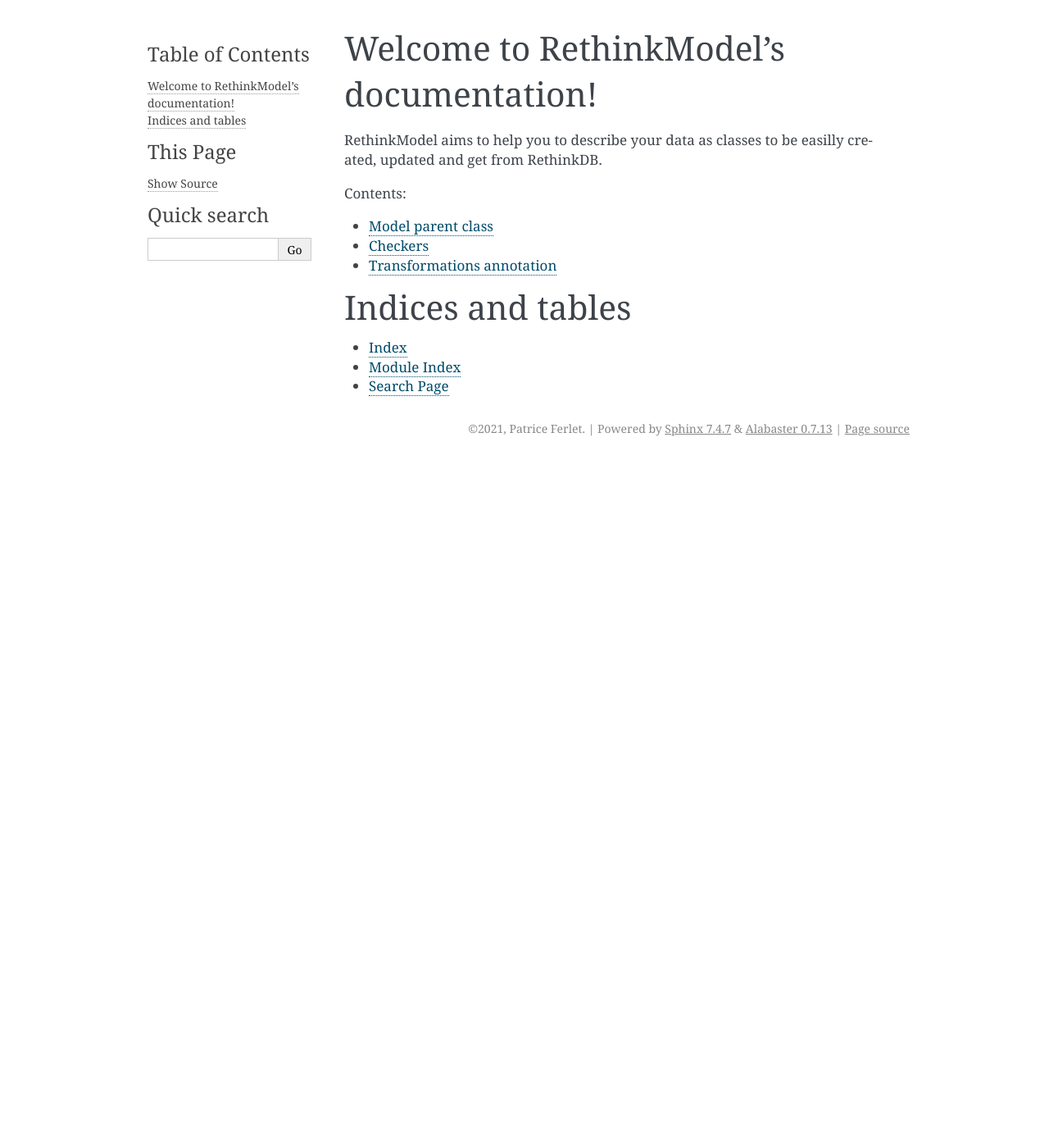
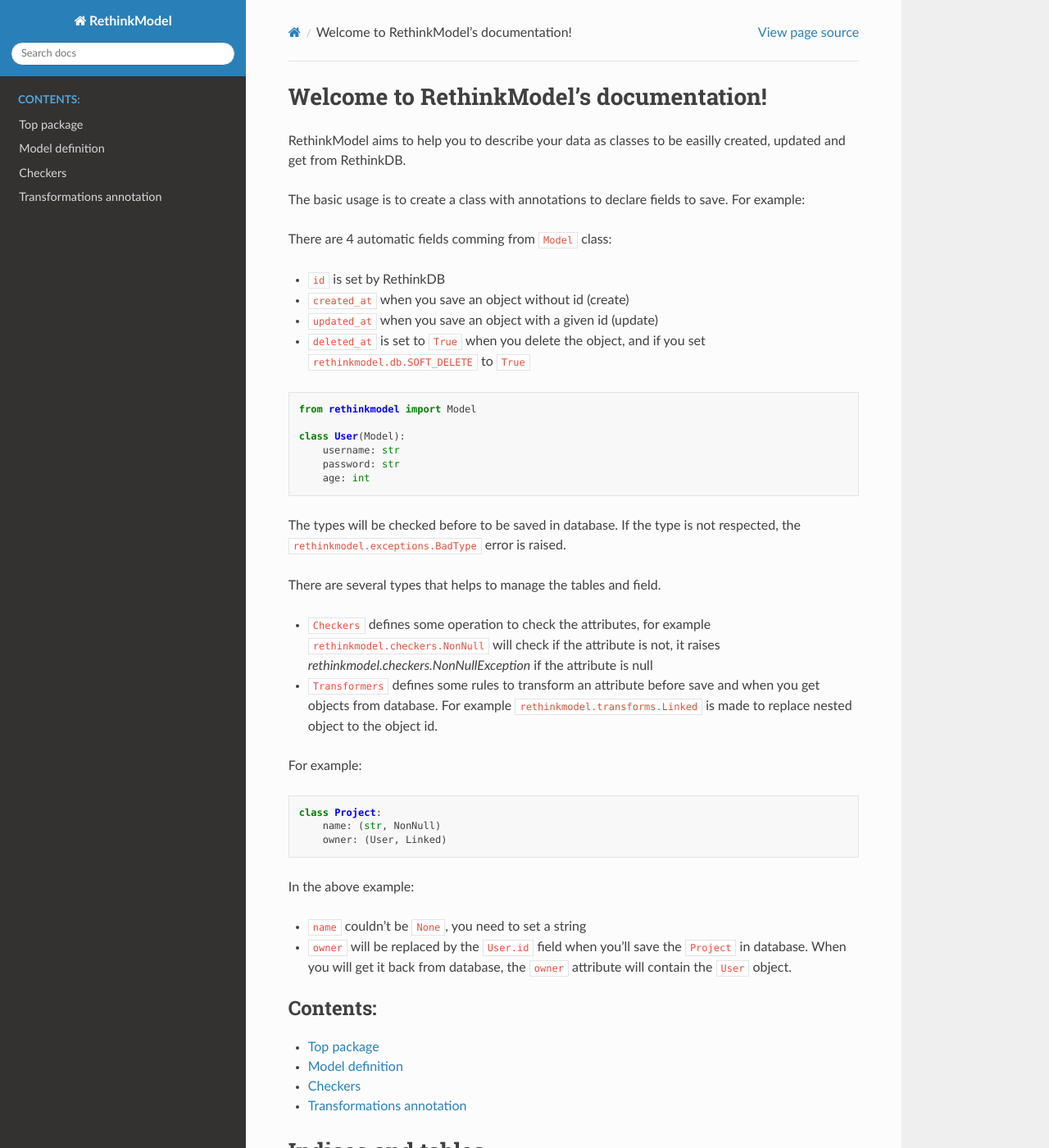
Before and after one commit to metal3d/rethinkmodel, a Sphinx documentation site: the page built from doc/index.rst, in a window 1280 px wide and 1400 px high. Shown: the whole window at 82% size. Built offline with Sphinx 7.4.7 and the Read the Docs theme 2.0.0, drawn with Linux system fonts in a browser that asks for light colours; some of the changed text lies outside the part shown.

Commit message:
Better documentation

```diff
--- a/doc/conf.py
+++ b/doc/conf.py
@@ -12,6 +12,8 @@
 #
 import os
 import sys
+
+import sphinx_rtd_theme
 
 sys.path.insert(0, os.path.abspath(".."))
 
@@ -31,7 +33,7 @@
 # Add any Sphinx extension module names here, as strings. They can be
 # extensions coming with Sphinx (named 'sphinx.ext.*') or your custom
 # ones.
-extensions = ["sphinx.ext.autodoc"]
+extensions = ["sphinx.ext.autodoc", "sphinx_rtd_theme"]
 
 # Add any paths that contain templates here, relative to this directory.
 templates_path = ["_templates"]
@@ -47,7 +49,8 @@
 # The theme to use for HTML and HTML Help pages.  See the documentation for
 # a list of builtin themes.
 #
-html_theme = "alabaster"
+# html_theme = "alabaster"
+html_theme = "sphinx_rtd_theme"
 
 # Add any paths that contain custom static files (such as style sheets) here,
 # relative to this directory. They are copied after the builtin static files,
--- a/doc/index.rst
+++ b/doc/index.rst
@@ -8,11 +8,52 @@
 
 RethinkModel aims to help you to describe your data as classes to be easilly created, updated and get from RethinkDB.
 
+The basic usage is to create a class with annotations to declare fields to save. For example:
+
+There are 4 automatic fields comming from :code:`Model` class:
+
+- :code:`id` is set by RethinkDB
+- :code:`created_at` when you save an object without id (create)
+- :code:`updated_at` when you save an object with a given id (update)
+- :code:`deleted_at` is set to :code:`True` when you delete the object, and if you set :code:`rethinkmodel.db.SOFT_DELETE` to :code:`True`
+
+.. code-block::
+
+    from rethinkmodel import Model
+
+    class User(Model):
+        username: str
+        password: str
+        age: int
+
+The types will be checked before to be saved in database. If the type is not respected, the :code:`rethinkmodel.exceptions.BadType` error is raised.
+
+There are several types that helps to manage the tables and field.
+
+- :code:`Checkers` defines some operation to check the attributes, for example :code:`rethinkmodel.checkers.NonNull` will check if the attribute is not, it raises `rethinkmodel.checkers.NonNullException` if the attribute is null
+- :code:`Transformers` defines some rules to transform an attribute before save and when you get objects from database. For example :code:`rethinkmodel.transforms.Linked` is made to replace nested object to the object id.
+
+For example:
+
+.. code-block::
+
+    class Project:
+        name: (str, NonNull)
+        owner: (User, Linked)
+
+
+In the above example:
+
+- :code:`name` couldn't be :code:`None`, you need to set a string
+- :code:`owner` will be replaced by the :code:`User.id` field when you'll save the :code:`Project` in database. When you will get it back from database, the :code:`owner` attribute will contain the :code:`User` object.
+
+
 .. toctree::
    :maxdepth: 2
    :caption: Contents:
 
-   modules/rethinkmodel
+   modules/init
+   modules/model
    modules/checkers
    modules/transformations
 
--- a/doc/modules/checkers.rst
+++ b/doc/modules/checkers.rst
@@ -1,7 +1,5 @@
 Checkers
 ========
 
-Checkers are types that can be set as type annotation, they are use before by the `save()` method to check is the attribute is valid.
-
 .. automodule:: rethinkmodel.checkers
     :members:
--- /dev/null
+++ b/doc/modules/init.rst
@@ -0,0 +1,5 @@
+Top package
+===========
+
+.. automodule:: rethinkmodel
+    :members:
--- /dev/null
+++ b/doc/modules/model.rst
@@ -0,0 +1,5 @@
+Model definition
+================
+
+.. automodule:: rethinkmodel.model
+    :members:
```
Also changed, not shown: doc/modules/rethinkmodel.rst (deleted, +0 -7 lines), 2 other files.
